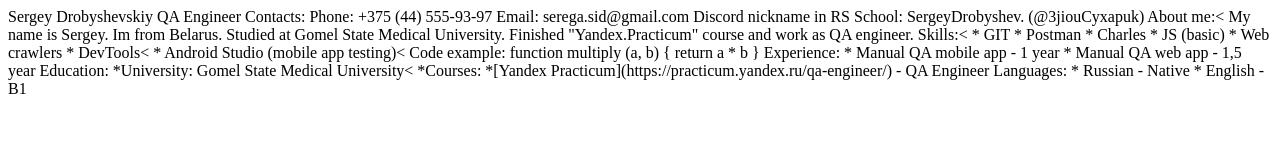
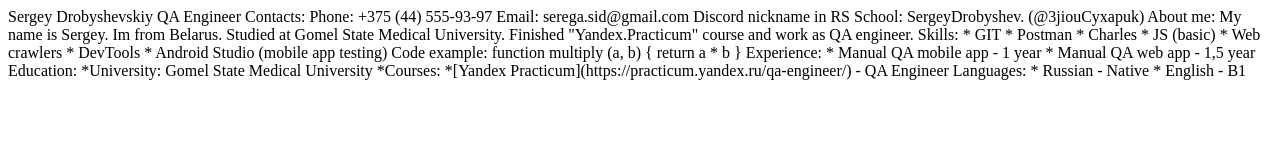
Before and after one commit to 3jiouCyxapuk/rsschool-cv, a plain HTML site: page index.html in a window 1280 px wide. Drawn offline with Linux system fonts and the light colour scheme.

Commit message:
fix: refactor document

```diff
--- a/index.html
+++ b/index.html
@@ -1,62 +1,30 @@
 <!DOCTYPE html>
 <html lang="en">
+
 <head>
     <meta charset="UTF-8">
     <meta http-equiv="X-UA-Compatible" content="IE=edge">
     <meta name="viewport" content="width=device-width, initial-scale=1.0">
     <title>Document</title>
 </head>
+
 <body>
-Sergey Drobyshevskiy QA Engineer
+    Sergey Drobyshevskiy QA Engineer
 
 
-Contacts:
+    Contacts:
 
-Phone: +375 (44) 555-93-97
-Email: serega.sid@gmail.com
-Discord nickname in RS School: SergeyDrobyshev. (@3jiouCyxapuk)
+    Phone: +375 (44) 555-93-97
+    Email: serega.sid@gmail.com
+    Discord nickname in RS School: SergeyDrobyshev. (@3jiouCyxapuk)
 
 
-About me:<
+    About me: My name is Sergey. Im from Belarus. Studied at Gomel State Medical University.
+    Finished "Yandex.Practicum" course and work as QA engineer. Skills: * GIT * Postman * Charles * JS (basic) *
+    Web crawlers * DevTools * Android Studio (mobile app testing) Code example: function multiply (a, b) { return
+    a * b } Experience: * Manual QA mobile app - 1 year * Manual QA web app - 1,5 year Education: *University: Gomel
+    State Medical University *Courses: *[Yandex Practicum](https://practicum.yandex.ru/qa-engineer/) - QA Engineer
+    Languages: * Russian - Native * English - B1
+</body>
 
-My name is Sergey. Im from Belarus. Studied at Gomel State Medical University.
-Finished "Yandex.Practicum" course and work as QA engineer.
-
-
-
-Skills:<
-
-* GIT
-* Postman
-* Charles
-* JS (basic)
-* Web crawlers
-* DevTools<
-* Android Studio (mobile app testing)<
-
-
-Code example:
-
-function multiply (a, b) {
-return a * b
-}
-
-
-Experience:
-
-* Manual QA mobile app - 1 year
-* Manual QA web app - 1,5 year
-
-Education:
-
-*University: Gomel State Medical University<
-*Courses:
-    *[Yandex Practicum](https://practicum.yandex.ru/qa-engineer/) - QA Engineer
-
-
-Languages:
-
-* Russian - Native
-* English - B1
-</body>
 </html>
```
